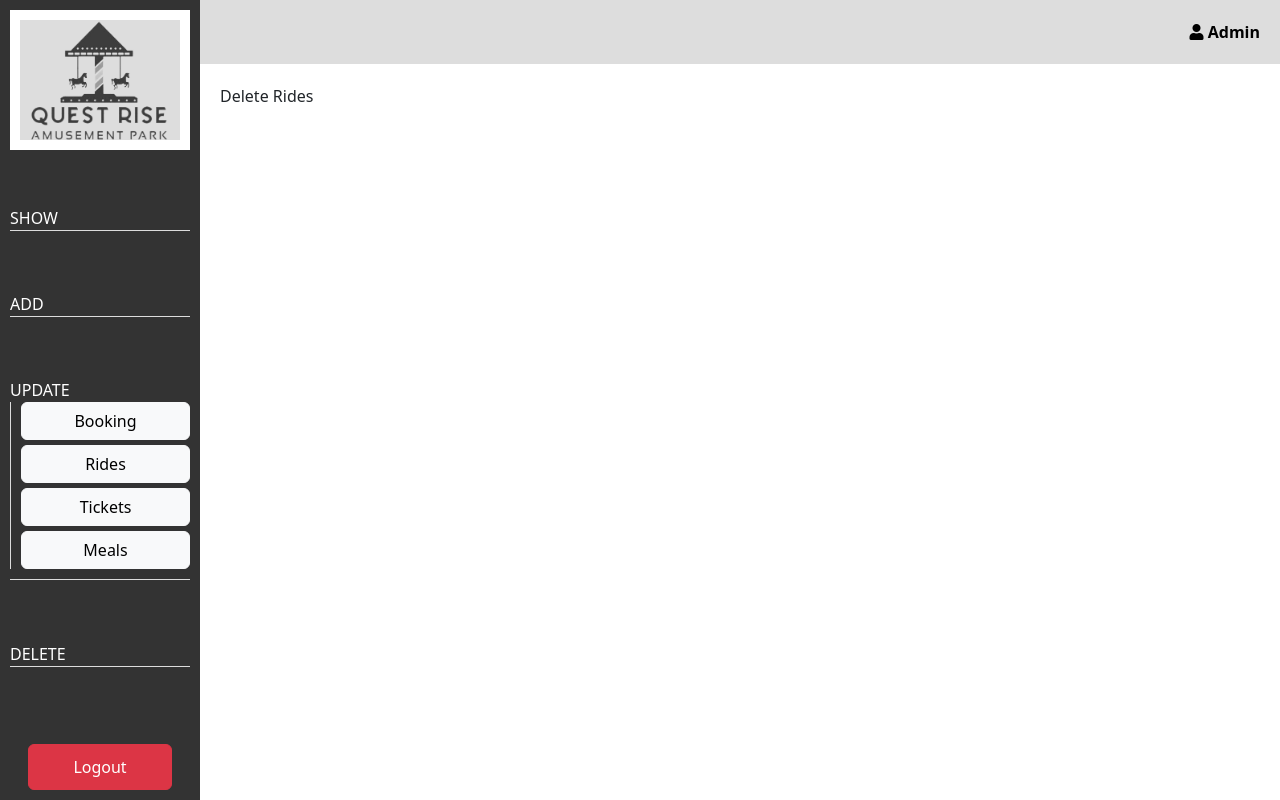
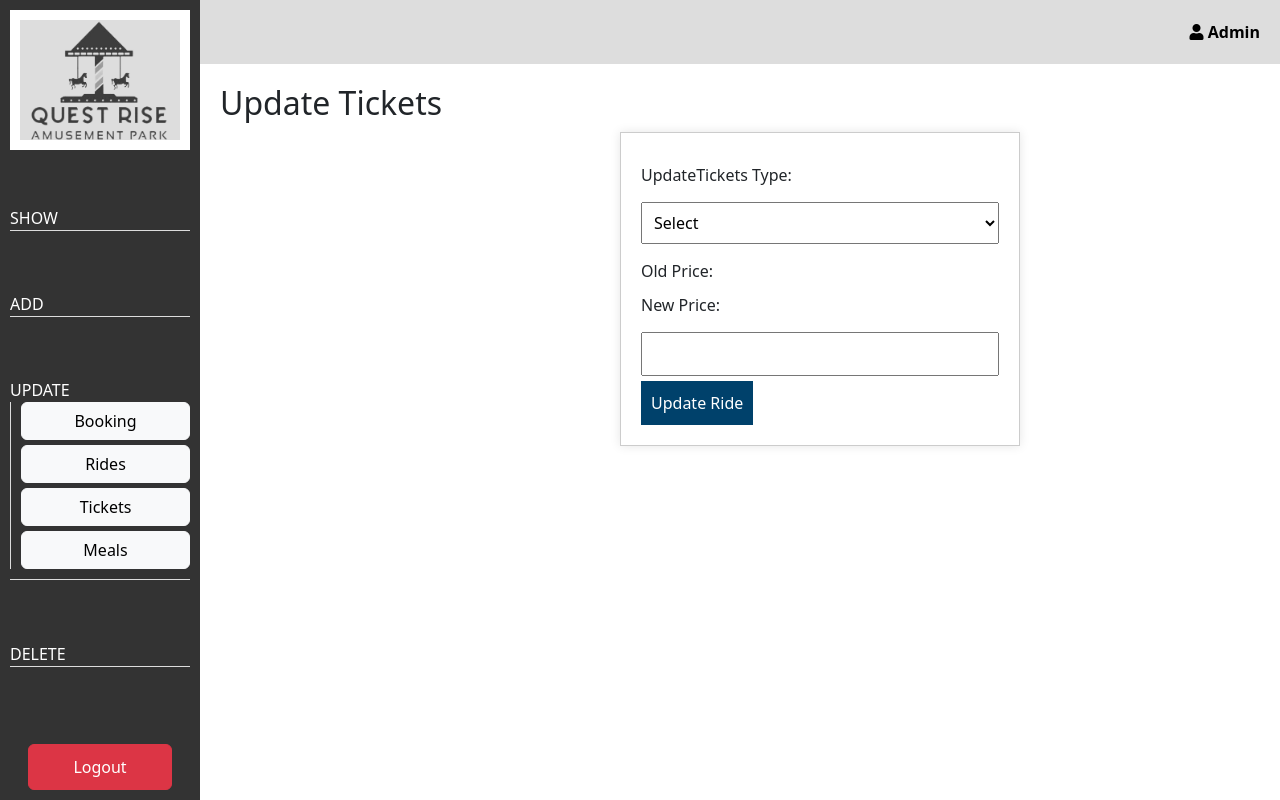
Before and after one commit to khushabuyewale/questrisepark, a React (Create React App) app in the folder Project/client-reactjs/: page /updateTickets in a window 1280 px wide. Built offline with nearby package versions, Linux system fonts and the light colour scheme.

Commit message:
UpdateTickets.js

```diff
--- a/Project/client-reactjs/src/adminCRUD/UpdateRides.js
+++ b/Project/client-reactjs/src/adminCRUD/UpdateRides.js
@@ -19,16 +19,30 @@ const UpdateRides = () => {
         console.log('Logout clicked');
     };
     const [updateFormData, setUpdateFormData] = useState({
-        id: '',
         newRideName: '',
         newDescription: '',
     });
 
     const handleInputChange = (e) => {
         const { name, value } = e.target;
+
+        let oldDescription;
+        switch (value) {
+            case 'roller':
+                oldDescription = 'It is a good ride';
+                break;
+            case 'coaster':
+                oldDescription = 'Awesome';
+                break;
+
+            default:
+                oldDescription = '';
+        }
+
         setUpdateFormData((prevData) => ({
             ...prevData,
             [name]: value,
+            oldDescription: oldDescription,
         }));
     };
 
@@ -136,7 +150,7 @@ const UpdateRides = () => {
                     <form style={styles.updateRideForm}>
                         <label style={styles.label}>Select Ride Name:</label>
                         <select
-                            name="name"
+                            name="ride"
                             style={styles.input}
                             value={updateFormData.id}
                             onChange={handleInputChange}
@@ -148,7 +162,8 @@ const UpdateRides = () => {
                         </select>
 
                         <label style={styles.label}>Old Description:</label>
-                        <p style={styles.oldValue}>it is a ride</p>
+                        <p style={styles.oldValue}>{updateFormData.oldDescription}</p>
+
 
                         <label style={styles.label}>New Ride Name:</label>
                         <input
--- a/Project/client-reactjs/src/adminCRUD/UpdateTickets.js
+++ b/Project/client-reactjs/src/adminCRUD/UpdateTickets.js
@@ -18,7 +18,43 @@ const UpdateTickets = () => {
         // Implement logout logic here
         console.log('Logout clicked');
     };
+    const [updateFormData, setUpdateFormData] = useState({
+        UpdateTickets: '',
+        newPrice: '',
+    });
 
+    const handleInputChange = (e) => {
+        const { name, value } = e.target;
+
+        // Set the old price based on the selected meal type
+        let oldPrice;
+        switch (value) {
+            case 'regular':
+                oldPrice = '₹900/-';
+                break;
+            case 'group':
+                oldPrice = '₹800/-';
+                break;
+            case 'students':
+                oldPrice = '₹500/-';
+                break;
+
+            default:
+                oldPrice = '';
+        }
+
+        setUpdateFormData((prevData) => ({
+            ...prevData,
+            [name]: value,
+            oldPrice: oldPrice, // Add the old price to the form data
+        }));
+    };
+
+
+    const handleUpdateUpdateTickets = () => {
+        // Add logic to handle updating the ride record
+        console.log('Updating UpdateTickets:', updateFormData);
+    };
     return (
         <div style={styles.container}>
             {/* Vertical Navbar */}
@@ -64,7 +100,7 @@ const UpdateTickets = () => {
                     setIsSubNavVisible={setIsSubNavVisible}
                     to="/updateBooking"
                 >
-                 UPDATE
+                    UPDATE
                     <SubNav isVisible={selectedOption === 'update'}>
                         <SubNavItem to="/updateBooking">Booking</SubNavItem>
                         <SubNavItem to="/updateRides">Rides</SubNavItem>
@@ -114,7 +150,39 @@ const UpdateTickets = () => {
                 {/* Show Data */}
                 <div style={styles.dataDisplay}>
                     {/* Your data display components go here */}
-                    <p>Delete Rides</p>
+                    <h2>Update Tickets</h2>
+                    {/* Update Ride Form */}
+                    <form style={styles.updateUpdateTicketsForm}>
+                        <label style={styles.label}>UpdateTickets Type:</label>
+                        <select
+                            name="tickets"
+                            style={styles.input}
+                            value={updateFormData.id}
+                            onChange={handleInputChange}
+                        >
+                            {/* Add options for available IDs */}
+                            <option>Select</option>
+                            <option value="regular">Regular</option>
+                            <option value="group">Group</option>
+                            <option value="students">Students</option>
+                            {/* Add more options as needed */}
+                        </select>
+
+                        <label style={styles.label}>Old Price:</label>
+                        <p style={styles.oldValue}>{updateFormData.oldPrice}</p>
+
+                        <label style={styles.label}>New Price:</label>
+                        <input
+                            type="text"
+                            name="newUpdateTicketsPrice"
+                            style={styles.input}
+                            value={updateFormData.newUpdateTicketsPrice}
+                            onChange={handleInputChange}
+                        />
+                        <button type="button" style={styles.updateButton} onClick={handleUpdateUpdateTickets}>
+                            Update Ride
+                        </button>
+                    </form>
                 </div>
             </div>
         </div>
@@ -233,7 +301,35 @@ const styles = {
         flex: 1,
         padding: '20px',
     },
+    updateUpdateTicketsForm: {
+        marginTop: '10px',
+        marginLeft: '400px',
+        padding: '20px',
+        boxShadow: '0 0 10px rgba(0, 0, 0, 0.1)',
+        border: '1px solid #ccc',
+        width: '400px', // Adjust the width as needed
+    },
+    oldValue: {
+        marginBottom: '10px',
+        color: '#777',
+    },
+    updateButton: {
+        backgroundColor: '#00416B',
+        color: 'white',
+        padding: '10px',
+        border: 'none',
+        cursor: 'pointer',
+    },
+    label: {
+        display: 'block',
+        margin: '10px 0',
+    },
+    input: {
+        width: '100%',
+        padding: '8px',
+        margin: '5px 0',
+        boxSizing: 'border-box',
+    },
 };
 
-
 export default UpdateTickets;
--- a/Project/client-reactjs/src/components/Rides.js
+++ b/Project/client-reactjs/src/components/Rides.js
@@ -1,44 +1,45 @@
 // Rides.js
 
 import React from 'react';
-
 import RidesBG from '../assets/RidesBG.png';
 
 const RidesTable = ({ rides }) => {
-
-
   const cellStyle = {
     border: '1px solid #ddd',
     padding: '10px',
     textAlign: 'left',
-    backgroundColor:''
   };
 
   const headerCellStyle = {
     backgroundColor: '#f2f2f2',
-    borderBottom: '2px solid #ddd', // Add a border under header cells
+    borderBottom: '2px solid #ddd',
+    position: 'sticky',
+    top: '0',
+    zIndex: '1',
   };
 
   const tableContainerStyle = {
     margin: '20px auto',
     maxWidth: '80vw',
-    overflowY: 'auto', // Enable vertical scrollbar if content exceeds maxHeight
-    height: '580px',
+    overflowY: 'auto',
+    height: '600px',
     boxShadow: '0 0 10px rgba(0, 0, 0, 0.1)',
-
   };
 
   const tableStyle = {
     width: '100%',
     borderCollapse: 'collapse',
-    marginTop: '10px',
-    border: '1px solid #ddd', // Add border to the entire table
+    marginTop: '20px', // Add margin from the top
+    border: '1px solid #ddd',
   };
 
   const scrollbarStyle = {
-    paddingRight: '17px', // Adjust for scrollbar width to prevent content from shifting
+    paddingRight: '17px',
     marginTop: '10px',
+    overflowY: 'scroll', // Make the tbody scrollable
+    height: '500px', // Set the height for the tbody
   };
+
   const getCellStyle = (rideType) => {
     // Define additional styles based on ride type
     if (rideType === 'Water Park') {
@@ -49,11 +50,10 @@ const RidesTable = ({ rides }) => {
     return {};
   };
   return (
-    <div style={{ backgroundImage: `url(${RidesBG})`, backgroundSize: 'cover'}}>
-    <div style={{ height: '100vh', color: 'black', textSizeAdjust: '3px' }}>
+     <div style={{ backgroundImage: `url(${RidesBG})`, backgroundSize: 'cover' }}>
+      <div style={{ height: '100vh', color: 'black', fontSize: '16px' }}>
         <div style={tableContainerStyle}>
           <table style={{ ...tableStyle, ...scrollbarStyle }}>
-
             <thead>
               <tr>
             <th style={{ ...cellStyle, ...headerCellStyle }}>Sr. No.</th>
@@ -93,29 +93,7 @@ const Rides = () => {
     { name: 'Ferris Wheel', type: 'Theme Park', description: 'Slow and scenic ride with a great view.' },
     { name: 'Wave Pool', type: 'Water Park', description: 'Experience the excitement of ocean-like waves.' },
 
-    { name: 'Roller Coaster', type: 'Theme Park', description: 'Thrilling ride with twists and turns.' },
-    { name: 'Lazy River', type: 'Water Park', description: 'Relaxing water ride with a gentle current.' },
 
-    { name: 'Ferris Wheel', type: 'Theme Park', description: 'Slow and scenic ride with a great view.' },
-    { name: 'Wave Pool', type: 'Water Park', description: 'Experience the excitement of ocean-like waves.' },
-
-    { name: 'Roller Coaster', type: 'Theme Park', description: 'Thrilling ride with twists and turns.' },
-    { name: 'Lazy River', type: 'Water Park', description: 'Relaxing water ride with a gentle current.' },
-
-    { name: 'Ferris Wheel', type: 'Theme Park', description: 'Slow and scenic ride with a great view.' },
-    { name: 'Wave Pool', type: 'Water Park', description: 'Experience the excitement of ocean-like waves.' },
-
-    { name: 'Roller Coaster', type: 'Theme Park', description: 'Thrilling ride with twists and turns.' },
-    { name: 'Lazy River', type: 'Water Park', description: 'Relaxing water ride with a gentle current.' },
-
-    { name: 'Ferris Wheel', type: 'Theme Park', description: 'Slow and scenic ride with a great view.' },
-    { name: 'Wave Pool', type: 'Water Park', description: 'Experience the excitement of ocean-like waves.' },
-
-    { name: 'Roller Coaster', type: 'Theme Park', description: 'Thrilling ride with twists and turns.' },
-    { name: 'Lazy River', type: 'Water Park', description: 'Relaxing water ride with a gentle current.' },
-
-    { name: 'Ferris Wheel', type: 'Theme Park', description: 'Slow and scenic ride with a great view.' },
-    { name: 'Wave Pool', type: 'Water Park', description: 'Experience the excitement of ocean-like waves.' },
     // Add more rides as needed
   ];
 
```
Lines whose indentation alone changed are shown as unchanged.
